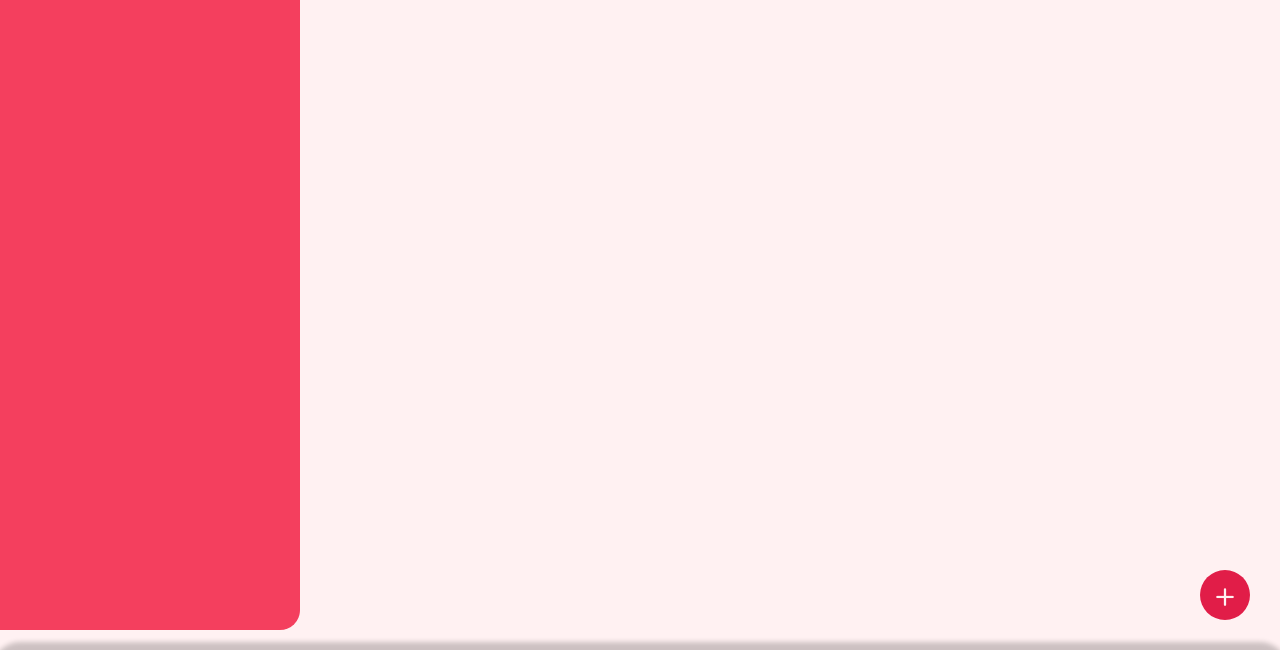
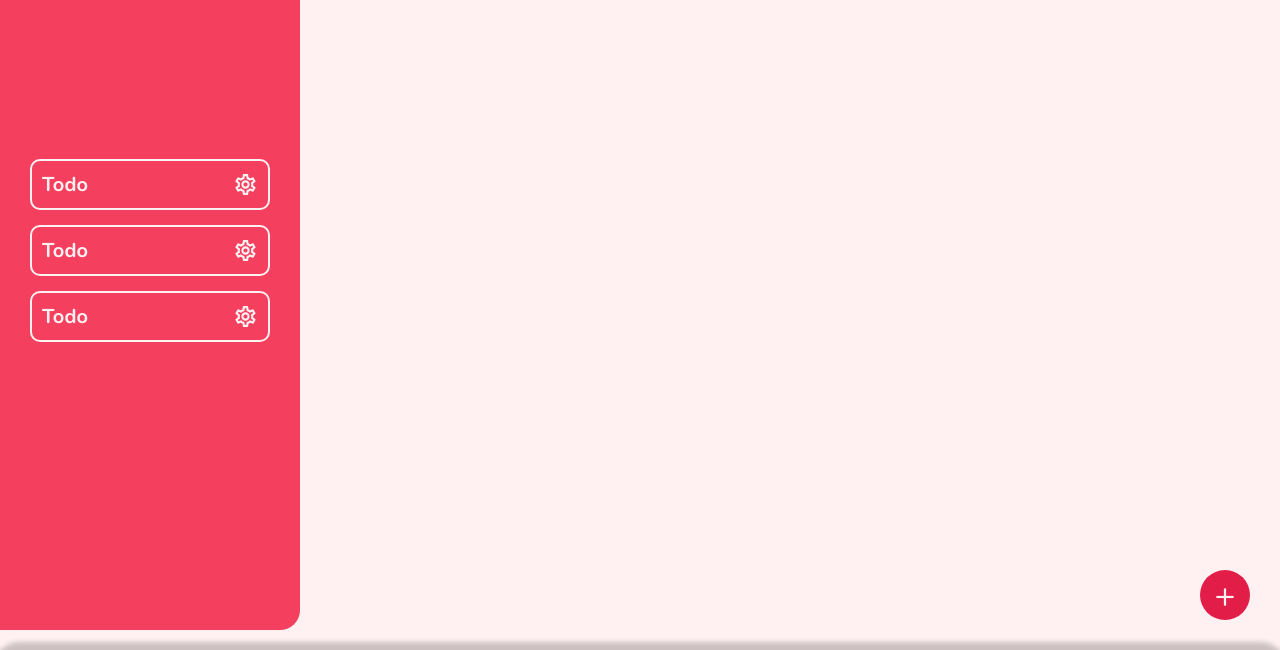
Before and after one commit to agabra23/todo-list, a website built with webpack: page dist/index.html in a window 1280 px wide. Shown: the part 150-800 px from the top of the page. Built offline with nearby package versions, Linux system fonts and the light colour scheme.

Commit message:
Incorporate list nav into rendering

```diff
--- a/src/displayController.js
+++ b/src/displayController.js
@@ -1,8 +1,10 @@
 export const displayController = (() => {
-  const render = (todoList) => {
+  const render = (listArr, todoList) => {
     console.log("working");
     const taskWrapper = document.getElementById("content");
     taskWrapper.innerHTML = "";
+    const listContainers = document.querySelectorAll(".list-container");
+
     todoList.tasks.forEach((task, i) => {
       const taskContainer = document.createElement("div");
       taskContainer.classList.add("task-container");
@@ -84,6 +86,35 @@ export const displayController = (() => {
         displayController.render.bind(this)(todoList);
       });
     });
+
+    listContainers.forEach((container) => {
+      listArr.forEach((list) => {
+        const listWrapper = document.createElement("div");
+        const listTitle = document.createElement("h4");
+        const gearDiv = document.createElement("div");
+        gearDiv.innerHTML = `<svg xmlns="http://www.w3.org/2000/svg" style="width: 25px" fill="currentColor" viewBox="0 0 24 24"><title>cog-outline</title><path d="M12,8A4,4 0 0,1 16,12A4,4 0 0,1 12,16A4,4 0 0,1 8,12A4,4 0 0,1 12,8M12,10A2,2 0 0,0 10,12A2,2 0 0,0 12,14A2,2 0 0,0 14,12A2,2 0 0,0 12,10M10,22C9.75,22 9.54,21.82 9.5,21.58L9.13,18.93C8.5,18.68 7.96,18.34 7.44,17.94L4.95,18.95C4.73,19.03 4.46,18.95 4.34,18.73L2.34,15.27C2.21,15.05 2.27,14.78 2.46,14.63L4.57,12.97L4.5,12L4.57,11L2.46,9.37C2.27,9.22 2.21,8.95 2.34,8.73L4.34,5.27C4.46,5.05 4.73,4.96 4.95,5.05L7.44,6.05C7.96,5.66 8.5,5.32 9.13,5.07L9.5,2.42C9.54,2.18 9.75,2 10,2H14C14.25,2 14.46,2.18 14.5,2.42L14.87,5.07C15.5,5.32 16.04,5.66 16.56,6.05L19.05,5.05C19.27,4.96 19.54,5.05 19.66,5.27L21.66,8.73C21.79,8.95 21.73,9.22 21.54,9.37L19.43,11L19.5,12L19.43,13L21.54,14.63C21.73,14.78 21.79,15.05 21.66,15.27L19.66,18.73C19.54,18.95 19.27,19.04 19.05,18.95L16.56,17.95C16.04,18.34 15.5,18.68 14.87,18.93L14.5,21.58C14.46,21.82 14.25,22 14,22H10M11.25,4L10.88,6.61C9.68,6.86 8.62,7.5 7.85,8.39L5.44,7.35L4.69,8.65L6.8,10.2C6.4,11.37 6.4,12.64 6.8,13.8L4.68,15.36L5.43,16.66L7.86,15.62C8.63,16.5 9.68,17.14 10.87,17.38L11.24,20H12.76L13.13,17.39C14.32,17.14 15.37,16.5 16.14,15.62L18.57,16.66L19.32,15.36L17.2,13.81C17.6,12.64 17.6,11.37 17.2,10.2L19.31,8.65L18.56,7.35L16.15,8.39C15.38,7.5 14.32,6.86 13.12,6.62L12.75,4H11.25Z" /></svg>`;
+        listWrapper.classList.add("list-item");
+        listTitle.classList.add("list-item-title");
+        gearDiv.classList.add("nav-gear-div");
+
+        listWrapper.appendChild(listTitle);
+        listWrapper.appendChild(gearDiv);
+        container.appendChild(listWrapper);
+
+        listTitle.textContent = list.title;
+      });
+    });
+
+    const listItems = document.querySelectorAll(".list-item");
+    listItems.forEach((listItem) => {
+      listItem.onclick = () => {
+        listItems.forEach((item) => {
+          item.classList.remove("active");
+        });
+
+        listItem.classList.add("active");
+      };
+    });
   };
 
   return {
--- a/src/index.js
+++ b/src/index.js
@@ -2,7 +2,8 @@ import "./styles/style.css";
 import { List, Task } from "./todo.js";
 import { displayController } from "./displayController.js";
 
-const todoList = new List();
+const todoList = new List("Todo");
+let listArr = [todoList, todoList, todoList];
 
 // Sidebar Nav Logic
 
@@ -95,4 +96,4 @@ addSubmitBtn.onclick = (e) => {
   createTask();
 };
 
-// createTask();
+displayController.render(listArr, todoList);
--- a/src/styles/desktopNav.css
+++ b/src/styles/desktopNav.css
@@ -32,6 +32,43 @@
 }
 
 .list-container {
+  width: 100%;
+  padding: 3rem;
   display: flex;
   flex-direction: column;
+  gap: 1.5rem;
 }
+
+.list-item {
+  padding: 1rem;
+  border: 2px solid var(--primary-light);
+  border-radius: 1rem;
+  display: flex;
+  justify-content: space-between;
+  align-items: center;
+  font-size: 2rem;
+  color: var(--primary-light);
+  cursor: pointer;
+  transition: all 200ms ease-in-out;
+}
+
+@media (min-width: 601px) {
+  .list-item:hover {
+    transform: scale(1.05);
+    background-color: var(--primary-light);
+    color: var(--red-500);
+    border-color: var(--red-700);
+  }
+}
+
+.list-item.active {
+  background-color: var(--primary-light);
+  color: var(--red-500);
+  border-color: var(--red-700);
+}
+
+.nav-gear-div {
+  display: flex;
+  justify-content: center;
+  align-items: center;
+}
--- a/src/todo.js
+++ b/src/todo.js
@@ -14,8 +14,9 @@ class Task {
 }
 
 class List {
-  constructor() {
+  constructor(title = "") {
     this.tasks = [];
+    this.title = title;
   }
 
   addTask(newTask) {
```
Also changed, not shown: dist/bundle.js, dist/index.html.
